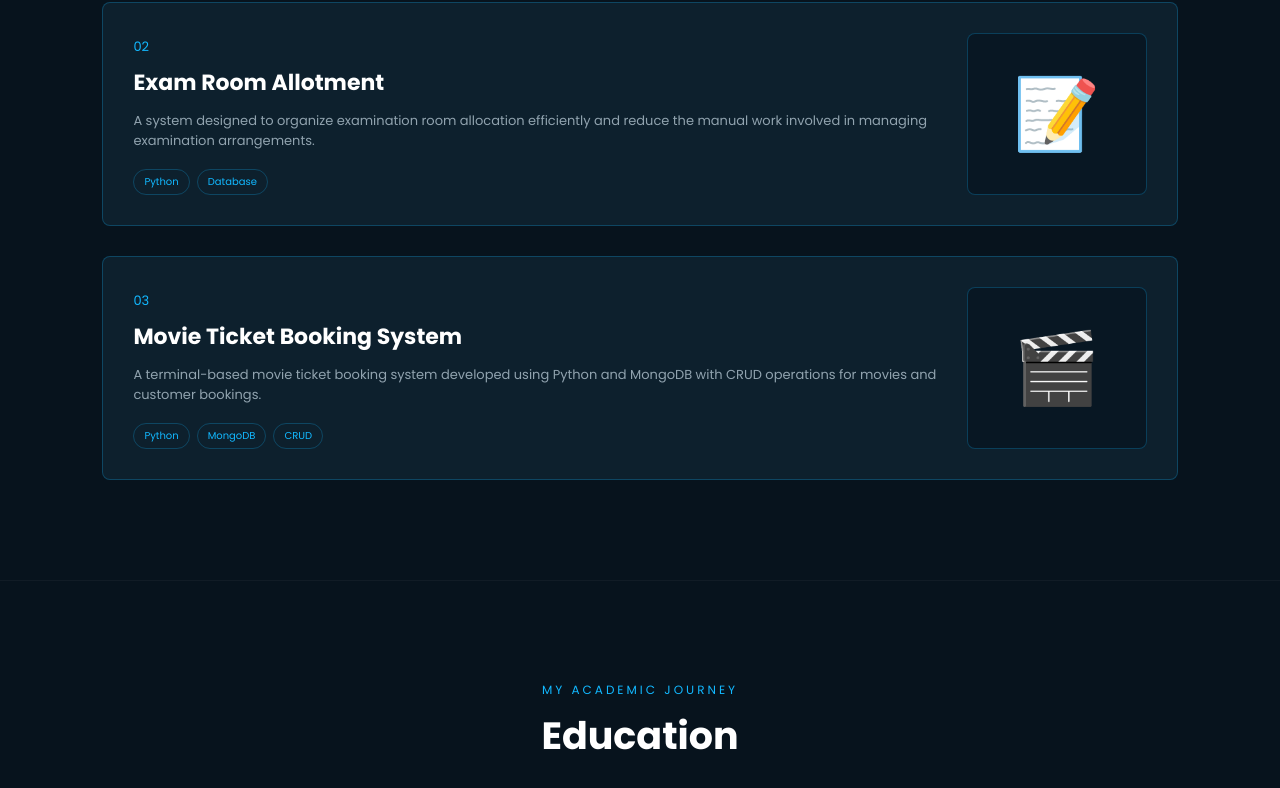
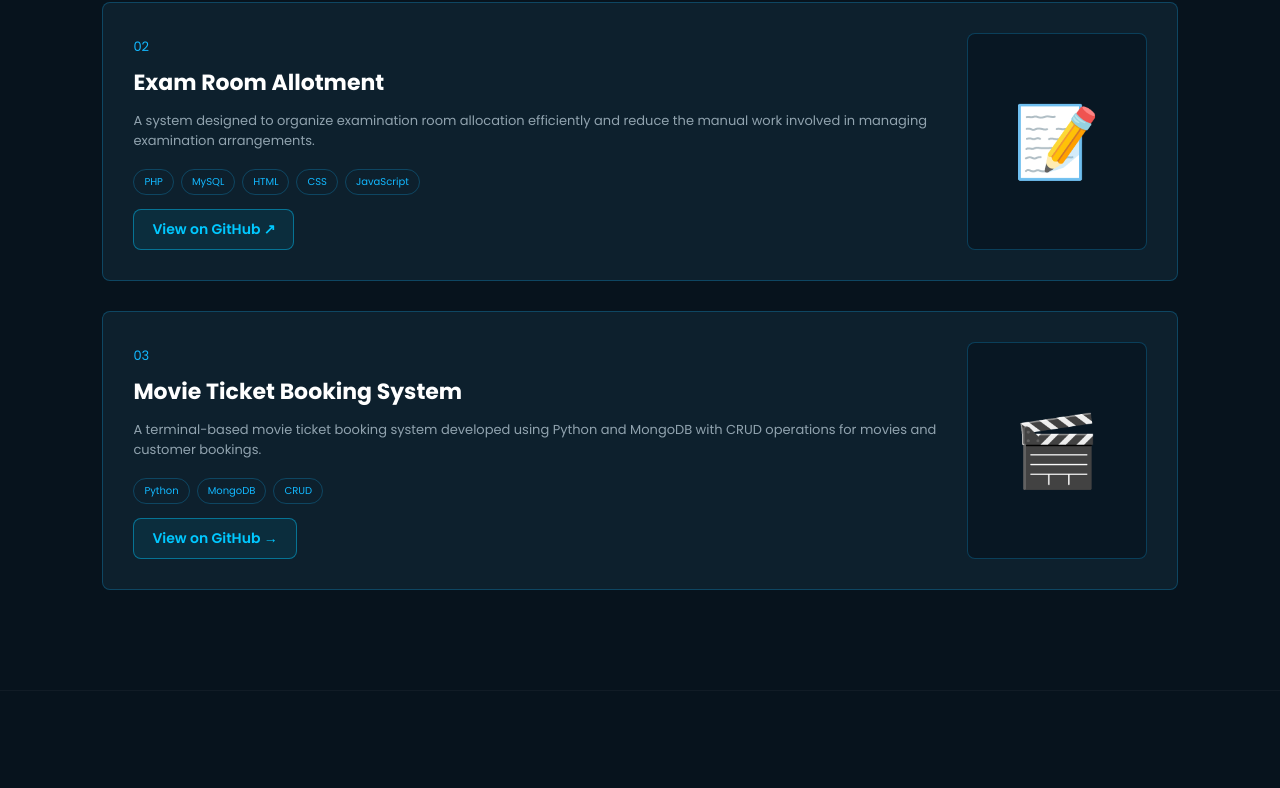
Before and after one commit to sabariraj-07/sabari-portfolio, a plain HTML site: page index.html in a window 1280 px wide. Shown: the part 2224-3012 px from the top of the page. Drawn offline with Linux system fonts and the light colour scheme.

Commit message:
Updated projects section with GitHub links

```diff
--- a/index.html
+++ b/index.html
@@ -236,8 +236,6 @@
 
     <!-- PROJECTS -->
 
-    <!-- PROJECTS -->
-
 <section id="projects" class="section">
 
     <div class="section-heading">
@@ -299,10 +297,18 @@
                 </p>
 
                 <div class="tags">
-                    <span>Python</span>
-                    <span>Database</span>
+                    <span>PHP</span>
+                    <span>MySQL</span>
+                    <span>HTML</span>
+                    <span>CSS</span>
+                    <span>JavaScript</span>
                 </div>
 
+                <a href="https://github.com/sabariraj-07/Exam_Room_Allotment_System"
+                    class="project-link"
+                    target="_blank">
+                    View on GitHub ↗
+                </a>
             </div>
 
             <div class="project-image">
@@ -334,6 +340,12 @@
                     <span>CRUD</span>
                 </div>
 
+                <a href="https://github.com/sabariraj-07/Movie_Ticket_booking"
+                   class="project-link"
+                   target="_blank">
+                    View on GitHub →
+                </a>
+
             </div>
 
             <div class="project-image">
@@ -345,7 +357,6 @@
     </div>
 
 </section>
-
 
     <!-- EDUCATION -->
 
@@ -435,10 +446,12 @@
 
     </div>
 
-
     <div class="certificates-container">
 
-            <div class="certificate">
+        <!-- Cyber Security -->
+        <a href="Cyber_Security_Certificate.pdf"
+           class="certificate"
+           target="_blank">
 
             <div class="certificate-icon">
                 🛡️
@@ -456,10 +469,13 @@
                 </small>
             </div>
 
-            </div>
+        </a>
 
 
-            <div class="certificate">
+        <!-- Adobe Graphic Design -->
+        <a href="Adobe_Graphic_Design_Certificate.pdf"
+           class="certificate"
+           target="_blank">
 
             <div class="certificate-icon">
                 🎨
@@ -477,10 +493,13 @@
                 </small>
             </div>
 
-            </div>
+        </a>
 
 
-            <div class="certificate">
+        <!-- Internship -->
+        <a href="Marcello_Tech_Internship_Certificate.pdf"
+           class="certificate"
+           target="_blank">
 
             <div class="certificate-icon">
                 💼
@@ -498,7 +517,7 @@
                 </small>
             </div>
 
-            </div>
+        </a>
 
     </div>
 
--- a/style.css
+++ b/style.css
@@ -483,6 +483,48 @@ footer span {
     color: var(--muted);
     font-size: 11px;
 }
+.certificate {
+    text-decoration: none;
+    color: inherit;
+    cursor: pointer;
+}
+
+/* GitHub Project Button */
+
+.project-link {
+    display: inline-flex;
+    align-items: center;
+    gap: 8px;
+
+    margin-top: 14px;
+    padding: 9px 18px;
+
+    color: #00c8ff;
+    background: rgba(0, 200, 255, 0.08);
+
+    border: 1px solid rgba(0, 200, 255, 0.45);
+    border-radius: 8px;
+
+    font-size: 14px;
+    font-weight: 600;
+
+    text-decoration: none;
+
+    transition: all 0.3s ease;
+}
+
+.project-link:hover {
+    color: #ffffff;
+    background: rgba(0, 200, 255, 0.18);
+
+    border-color: #00c8ff;
+
+    box-shadow:
+        0 0 10px rgba(0, 200, 255, 0.35),
+        0 0 25px rgba(0, 200, 255, 0.15);
+
+    transform: translateY(-2px);
+}
 
 
 /* CONTACT */
```
Also changed, not shown: 3 other files. Lines whose indentation alone changed are shown as unchanged.
